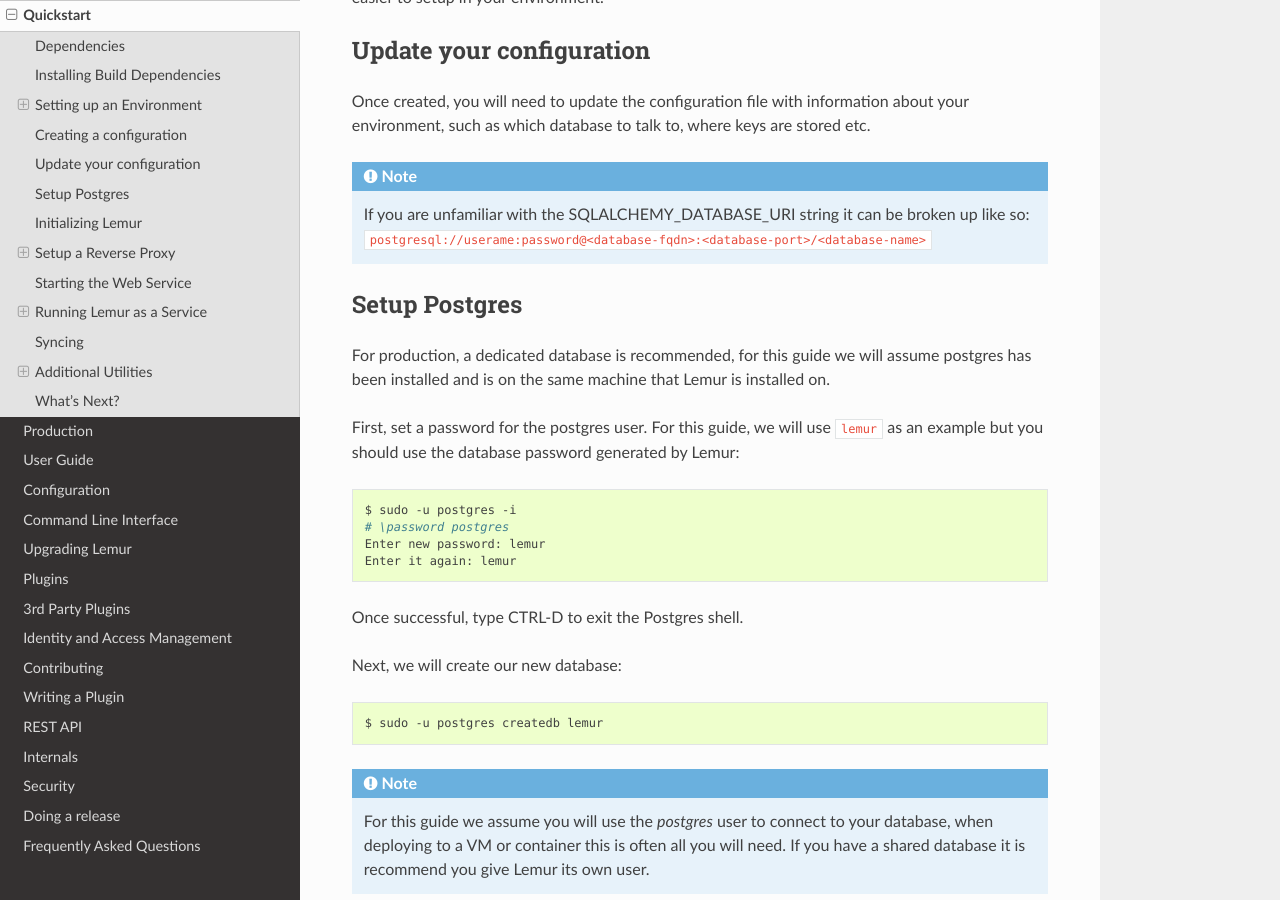
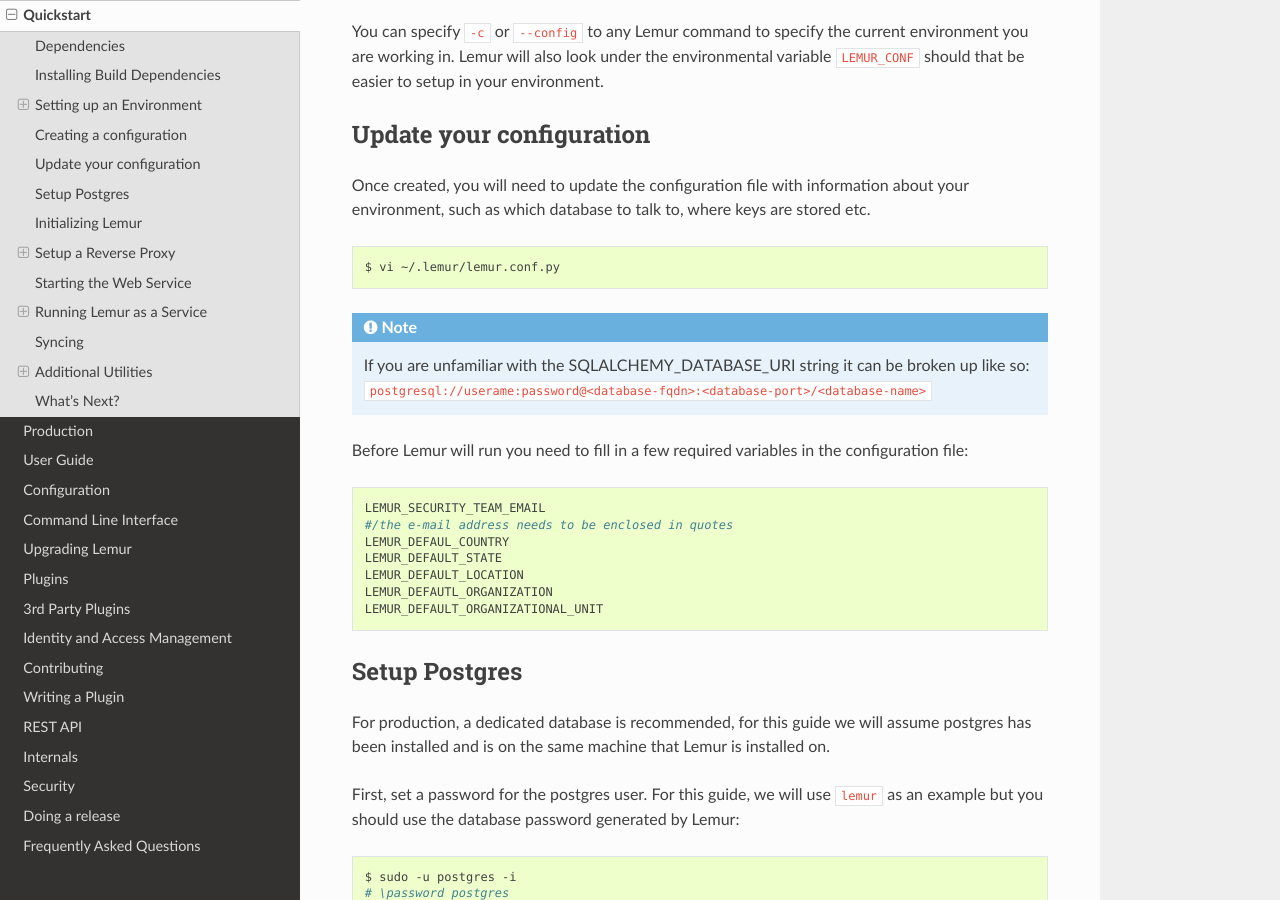
Before and after one commit to Netflix/lemur, a Sphinx documentation site: the page built from docs/quickstart/index.rst, in a window 1280 px wide and 900 px high, scrolled down 2586 px. Built offline with Sphinx 7.4.7 and the Read the Docs theme 2.0.0, drawn with Linux system fonts in a browser that asks for light colours; some of the changed text lies outside the part shown.

Commit message:
added a few steps
Added a few steps that are needed during the install on a fresh Ubuntu image

```diff
--- a/docs/quickstart/index.rst
+++ b/docs/quickstart/index.rst
@@ -52,6 +52,10 @@
 
 .. code-block:: bash
 
+    $ sudo useradd lemur
+    $ sudo passwd lemur
+    $ sudo mkdir /home/lemur
+    $ sudo chown lemur:lemur /home/lemur
     $ sudo git clone https://github.com/Netflix/lemur
     $ sudo chown -R lemur lemur/
 
@@ -59,6 +63,7 @@
 
 .. code-block:: bash
 
+    $ su lemur
     $ virtualenv -p python3 lemur
     $ source /www/lemur/bin/activate
     $ cd lemur
@@ -105,9 +110,24 @@
 
 Once created, you will need to update the configuration file with information about your environment, such as which database to talk to, where keys are stored etc.
 
+.. code-block:: bash
+
+    $ vi ~/.lemur/lemur.conf.py
+
 .. note:: If you are unfamiliar with the SQLALCHEMY_DATABASE_URI string it can be broken up like so:
       ``postgresql://userame:password@<database-fqdn>:<database-port>/<database-name>``
 
+Before Lemur will run you need to fill in a few required variables in the configuration file:
+
+.. code-block:: bash
+
+    LEMUR_SECURITY_TEAM_EMAIL
+    #/the e-mail address needs to be enclosed in quotes
+    LEMUR_DEFAUL_COUNTRY
+    LEMUR_DEFAULT_STATE
+    LEMUR_DEFAULT_LOCATION
+    LEMUR_DEFAUTL_ORGANIZATION
+    LEMUR_DEFAULT_ORGANIZATIONAL_UNIT
 
 Setup Postgres
 --------------
```
